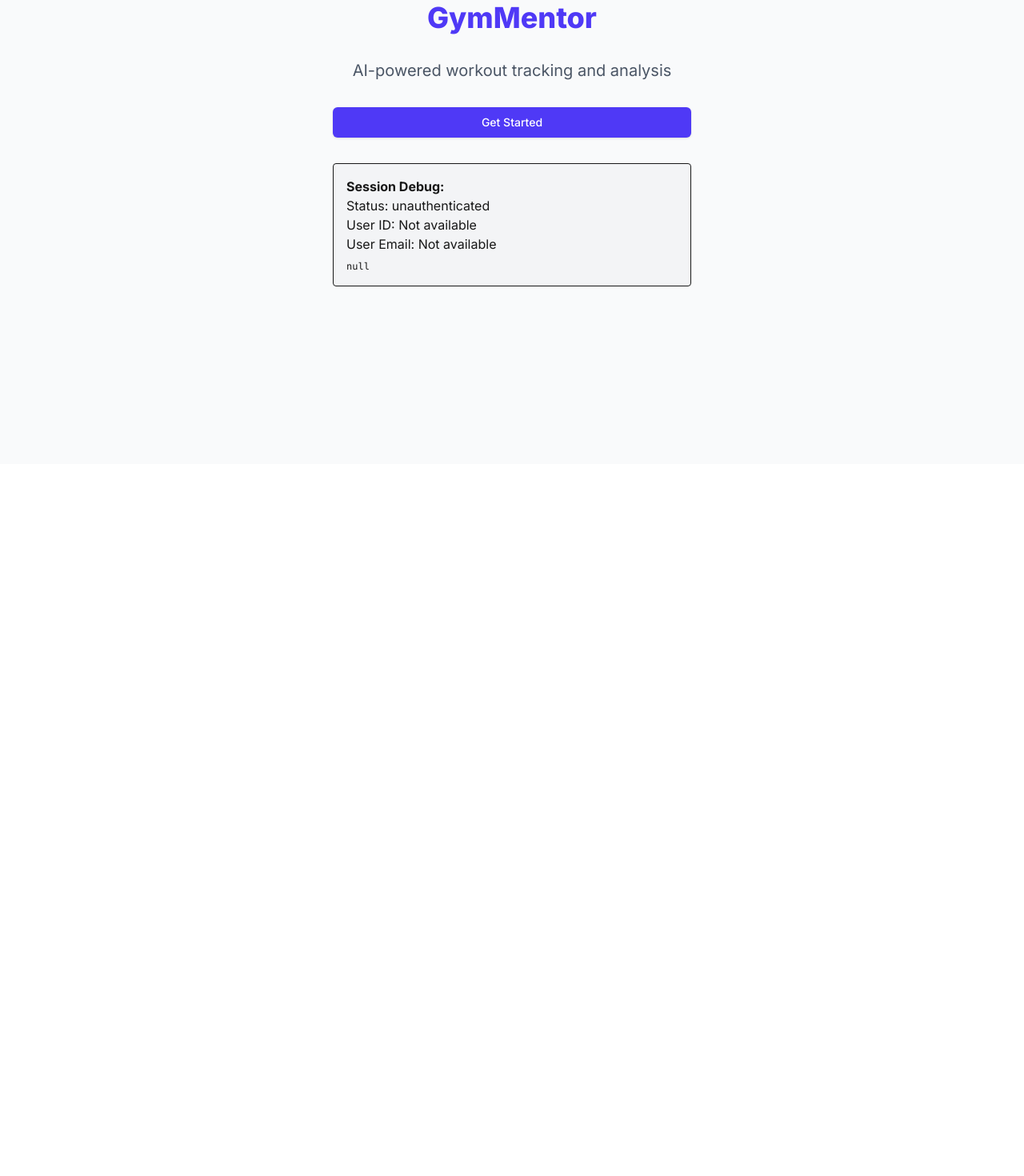
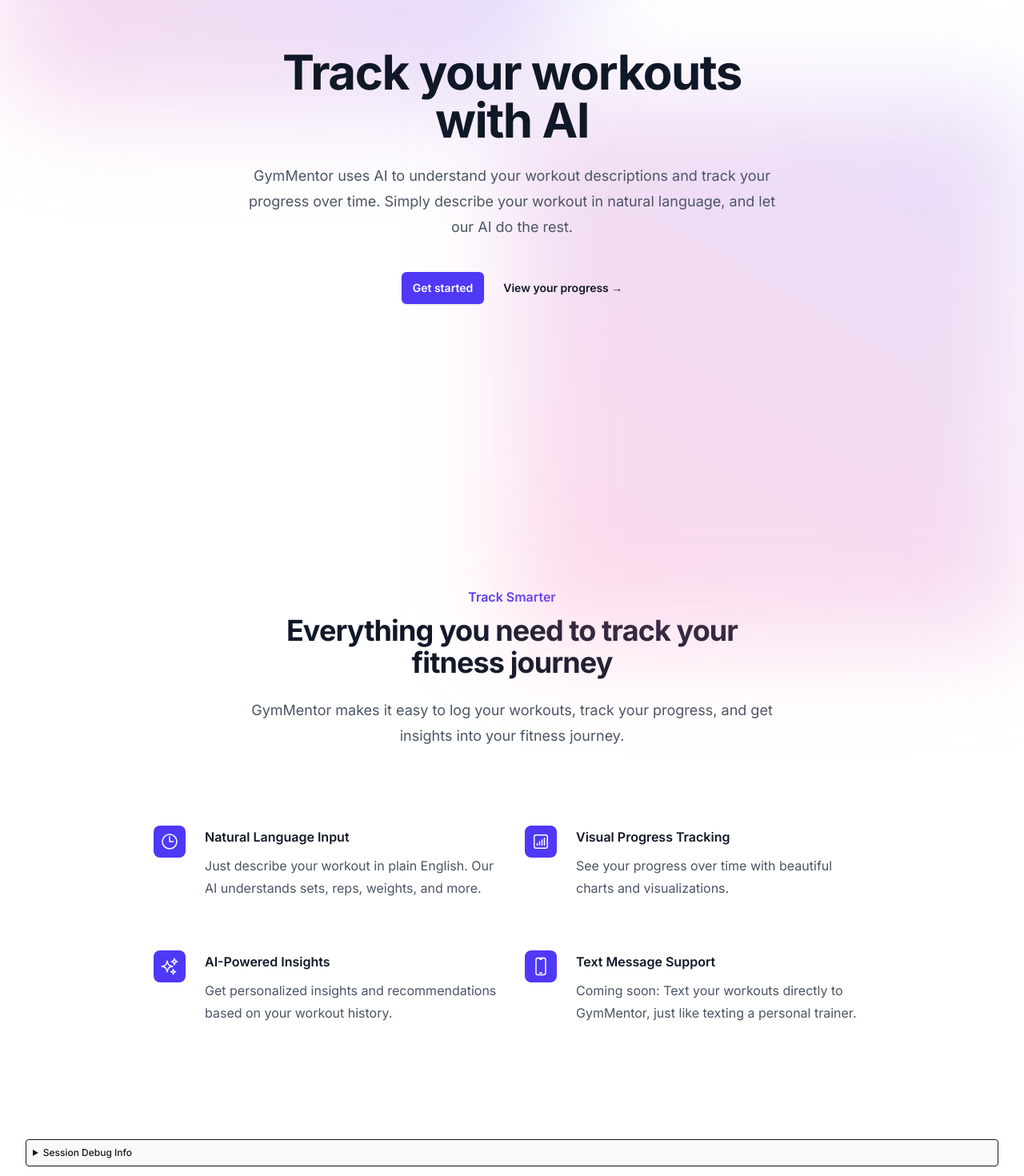
Before and after one commit to kanishk-jain-01/gymmentorai, a Next.js app: page / in a window 1280 px wide. Shown: the part 220-1690 px from the top of the page at 80% size. Before the commit the page ends 800 px from the top, so only its background shows below. Built offline with nearby package versions, Linux system fonts and the light colour scheme; no server answers.

Commit message:
fix: restore original home page with unobtrusive debug section

```diff
--- a/src/app/page.tsx
+++ b/src/app/page.tsx
@@ -7,33 +7,125 @@
   const { data: session, status } = useSession();
 
   return (
-    <div className="min-h-screen flex flex-col items-center justify-center bg-gray-50 py-12 px-4 sm:px-6 lg:px-8">
-      <div className="max-w-md w-full space-y-8 text-center">
-        <h1 className="text-4xl font-extrabold text-indigo-600">GymMentor</h1>
-        <p className="text-xl text-gray-600">
-          AI-powered workout tracking and analysis
+    <div className="bg-white">
+      <div className="relative isolate px-6 pt-14 lg:px-8">
+        <div className="absolute inset-x-0 -top-40 -z-10 transform-gpu overflow-hidden blur-3xl sm:-top-80">
+          <div className="relative left-[calc(50%-11rem)] aspect-[1155/678] w-[36.125rem] -translate-x-1/2 rotate-[30deg] bg-gradient-to-tr from-[#ff80b5] to-[#9089fc] opacity-30 sm:left-[calc(50%-30rem)] sm:w-[72.1875rem]"></div>
+        </div>
+
+        <div className="mx-auto max-w-2xl py-32 sm:py-48 lg:py-56">
+          <div className="text-center">
+            <h1 className="text-4xl font-bold tracking-tight text-gray-900 sm:text-6xl">
+              Track your workouts with AI
+            </h1>
+            <p className="mt-6 text-lg leading-8 text-gray-600">
+              GymMentor uses AI to understand your workout descriptions and track your progress over time.
+              Simply describe your workout in natural language, and let our AI do the rest.
             </p>
-
-        <div className="mt-8 space-y-4">
+            <div className="mt-10 flex items-center justify-center gap-x-6">
               <Link
                 href="/dashboard"
-            className="w-full flex justify-center py-2 px-4 border border-transparent rounded-md shadow-sm text-sm font-medium text-white bg-indigo-600 hover:bg-indigo-700 focus:outline-none focus:ring-2 focus:ring-offset-2 focus:ring-indigo-500"
+                className="rounded-md bg-indigo-600 px-3.5 py-2.5 text-sm font-semibold text-white shadow-sm hover:bg-indigo-500 focus-visible:outline focus-visible:outline-2 focus-visible:outline-offset-2 focus-visible:outline-indigo-600"
               >
-            Get Started
+                Get started
+              </Link>
+              <Link href="/visualization" className="text-sm font-semibold leading-6 text-gray-900">
+                View your progress <span aria-hidden="true">→</span>
               </Link>
             </div>
+          </div>
+        </div>
 
-        {/* Debug section */}
-        <div className="mt-8 p-4 border rounded bg-gray-100 text-left">
-          <h3 className="font-bold">Session Debug:</h3>
+        <div className="absolute inset-x-0 top-[calc(100%-13rem)] -z-10 transform-gpu overflow-hidden blur-3xl sm:top-[calc(100%-30rem)]">
+          <div className="relative left-[calc(50%+3rem)] aspect-[1155/678] w-[36.125rem] -translate-x-1/2 bg-gradient-to-tr from-[#ff80b5] to-[#9089fc] opacity-30 sm:left-[calc(50%+36rem)] sm:w-[72.1875rem]"></div>
+        </div>
+      </div>
+
+      <div className="bg-white py-24 sm:py-32">
+        <div className="mx-auto max-w-7xl px-6 lg:px-8">
+          <div className="mx-auto max-w-2xl lg:text-center">
+            <h2 className="text-base font-semibold leading-7 text-indigo-600">Track Smarter</h2>
+            <p className="mt-2 text-3xl font-bold tracking-tight text-gray-900 sm:text-4xl">
+              Everything you need to track your fitness journey
+            </p>
+            <p className="mt-6 text-lg leading-8 text-gray-600">
+              GymMentor makes it easy to log your workouts, track your progress, and get insights into your fitness journey.
+            </p>
+          </div>
+          <div className="mx-auto mt-16 max-w-2xl sm:mt-20 lg:mt-24 lg:max-w-4xl">
+            <dl className="grid max-w-xl grid-cols-1 gap-x-8 gap-y-10 lg:max-w-none lg:grid-cols-2 lg:gap-y-16">
+              <div className="relative pl-16">
+                <dt className="text-base font-semibold leading-7 text-gray-900">
+                  <div className="absolute left-0 top-0 flex h-10 w-10 items-center justify-center rounded-lg bg-indigo-600">
+                    <svg className="h-6 w-6 text-white" fill="none" viewBox="0 0 24 24" strokeWidth="1.5" stroke="currentColor">
+                      <path strokeLinecap="round" strokeLinejoin="round" d="M12 6v6h4.5m4.5 0a9 9 0 11-18 0 9 9 0 0118 0z" />
+                    </svg>
+                  </div>
+                  Natural Language Input
+                </dt>
+                <dd className="mt-2 text-base leading-7 text-gray-600">
+                  Just describe your workout in plain English. Our AI understands sets, reps, weights, and more.
+                </dd>
+              </div>
+              <div className="relative pl-16">
+                <dt className="text-base font-semibold leading-7 text-gray-900">
+                  <div className="absolute left-0 top-0 flex h-10 w-10 items-center justify-center rounded-lg bg-indigo-600">
+                    <svg className="h-6 w-6 text-white" fill="none" viewBox="0 0 24 24" strokeWidth="1.5" stroke="currentColor">
+                      <path strokeLinecap="round" strokeLinejoin="round" d="M7.5 14.25v2.25m3-4.5v4.5m3-6.75v6.75m3-9v9M6 20.25h12A2.25 2.25 0 0020.25 18V6A2.25 2.25 0 0018 3.75H6A2.25 2.25 0 003.75 6v12A2.25 2.25 0 006 20.25z" />
+                    </svg>
+                  </div>
+                  Visual Progress Tracking
+                </dt>
+                <dd className="mt-2 text-base leading-7 text-gray-600">
+                  See your progress over time with beautiful charts and visualizations.
+                </dd>
+              </div>
+              <div className="relative pl-16">
+                <dt className="text-base font-semibold leading-7 text-gray-900">
+                  <div className="absolute left-0 top-0 flex h-10 w-10 items-center justify-center rounded-lg bg-indigo-600">
+                    <svg className="h-6 w-6 text-white" fill="none" viewBox="0 0 24 24" strokeWidth="1.5" stroke="currentColor">
+                      <path strokeLinecap="round" strokeLinejoin="round" d="M9.813 15.904L9 18.75l-.813-2.846a4.5 4.5 0 00-3.09-3.09L2.25 12l2.846-.813a4.5 4.5 0 003.09-3.09L9 5.25l.813 2.846a4.5 4.5 0 003.09 3.09L15.75 12l-2.846.813a4.5 4.5 0 00-3.09 3.09zM18.259 8.715L18 9.75l-.259-1.035a3.375 3.375 0 00-2.455-2.456L14.25 6l1.036-.259a3.375 3.375 0 002.455-2.456L18 2.25l.259 1.035a3.375 3.375 0 002.456 2.456L21.75 6l-1.035.259a3.375 3.375 0 00-2.456 2.456zM16.894 20.567L16.5 21.75l-.394-1.183a2.25 2.25 0 00-1.423-1.423L13.5 18.75l1.183-.394a2.25 2.25 0 001.423-1.423l.394-1.183.394 1.183a2.25 2.25 0 001.423 1.423l1.183.394-1.183.394a2.25 2.25 0 00-1.423 1.423z" />
+                    </svg>
+                  </div>
+                  AI-Powered Insights
+                </dt>
+                <dd className="mt-2 text-base leading-7 text-gray-600">
+                  Get personalized insights and recommendations based on your workout history.
+                </dd>
+              </div>
+              <div className="relative pl-16">
+                <dt className="text-base font-semibold leading-7 text-gray-900">
+                  <div className="absolute left-0 top-0 flex h-10 w-10 items-center justify-center rounded-lg bg-indigo-600">
+                    <svg className="h-6 w-6 text-white" fill="none" viewBox="0 0 24 24" strokeWidth="1.5" stroke="currentColor">
+                      <path strokeLinecap="round" strokeLinejoin="round" d="M10.5 1.5H8.25A2.25 2.25 0 006 3.75v16.5a2.25 2.25 0 002.25 2.25h7.5A2.25 2.25 0 0018 20.25V3.75a2.25 2.25 0 00-2.25-2.25H13.5m-3 0V3h3V1.5m-3 0h3m-3 18.75h3" />
+                    </svg>
+                  </div>
+                  Text Message Support
+                </dt>
+                <dd className="mt-2 text-base leading-7 text-gray-600">
+                  Coming soon: Text your workouts directly to GymMentor, just like texting a personal trainer.
+                </dd>
+              </div>
+            </dl>
+          </div>
+        </div>
+      </div>
+
+      {/* Small debug section at the bottom */}
+      {process.env.NODE_ENV !== 'production' && (
+        <div className="mx-auto max-w-7xl px-6 lg:px-8 pb-8">
+          <details className="mt-4 p-2 border rounded bg-gray-50 text-xs">
+            <summary className="font-medium cursor-pointer">Session Debug Info</summary>
+            <div className="mt-2 p-2 bg-white rounded">
               <p>Status: {status}</p>
               <p>User ID: {session?.user?.id || 'Not available'}</p>
-          <p>User Email: {session?.user?.email || 'Not available'}</p>
-          <pre className="mt-2 text-xs overflow-auto max-h-40">
+              <pre className="mt-2 overflow-auto max-h-40">
                 {JSON.stringify(session, null, 2)}
               </pre>
             </div>
+          </details>
         </div>
+      )}
     </div>
   );
 }
```
Lines whose indentation alone changed are shown as unchanged.
